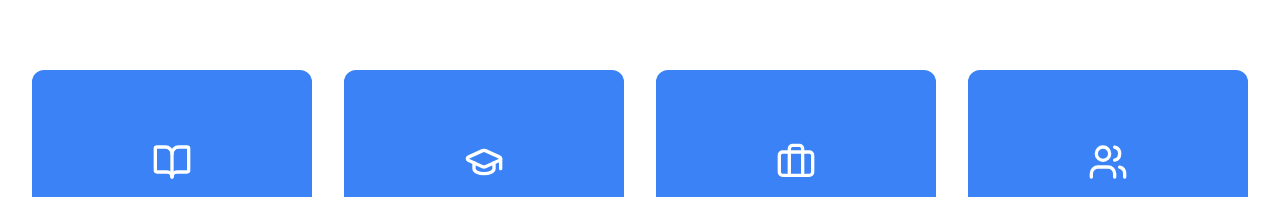
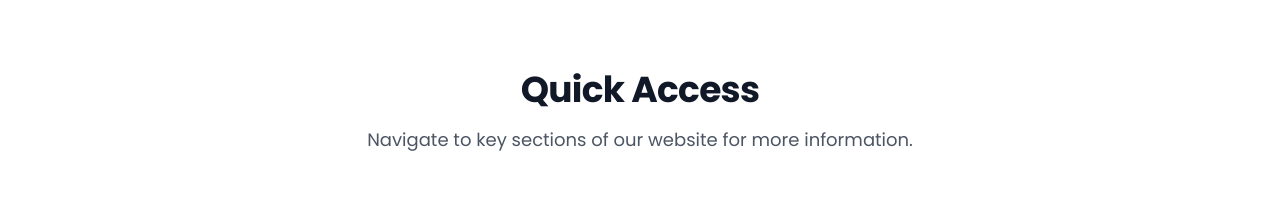
Before and after one commit to harikiran138/nsritet, a Next.js app: page / in a window 1280 px wide. Shown: the part 1589-1786 px from the top of the page. Built offline with nearby package versions, Linux system fonts and the light colour scheme.

Commit message:
update quick acces in home

```diff
--- a/components/QuickAccessCards.tsx
+++ b/components/QuickAccessCards.tsx
@@ -36,6 +36,14 @@
     <section className="py-20 md:py-28 bg-surface">
       <div className="section-container px-4 sm:px-6 lg:px-8">
         <AnimatedSection>
+          <div className="text-center mb-12">
+            <h2 className="text-3xl md:text-4xl font-bold text-gray-900 mb-4">
+              Quick Access
+            </h2>
+            <p className="text-lg text-gray-600 max-w-2xl mx-auto">
+              Navigate to key sections of our website for more information.
+            </p>
+          </div>
           <div className="grid md:grid-cols-4 sm:grid-cols-2 grid-cols-1 gap-8">
             {cardData.map((card, index) => (
               <AnimatedSection key={card.title} delay={index * 0.1}>
```
